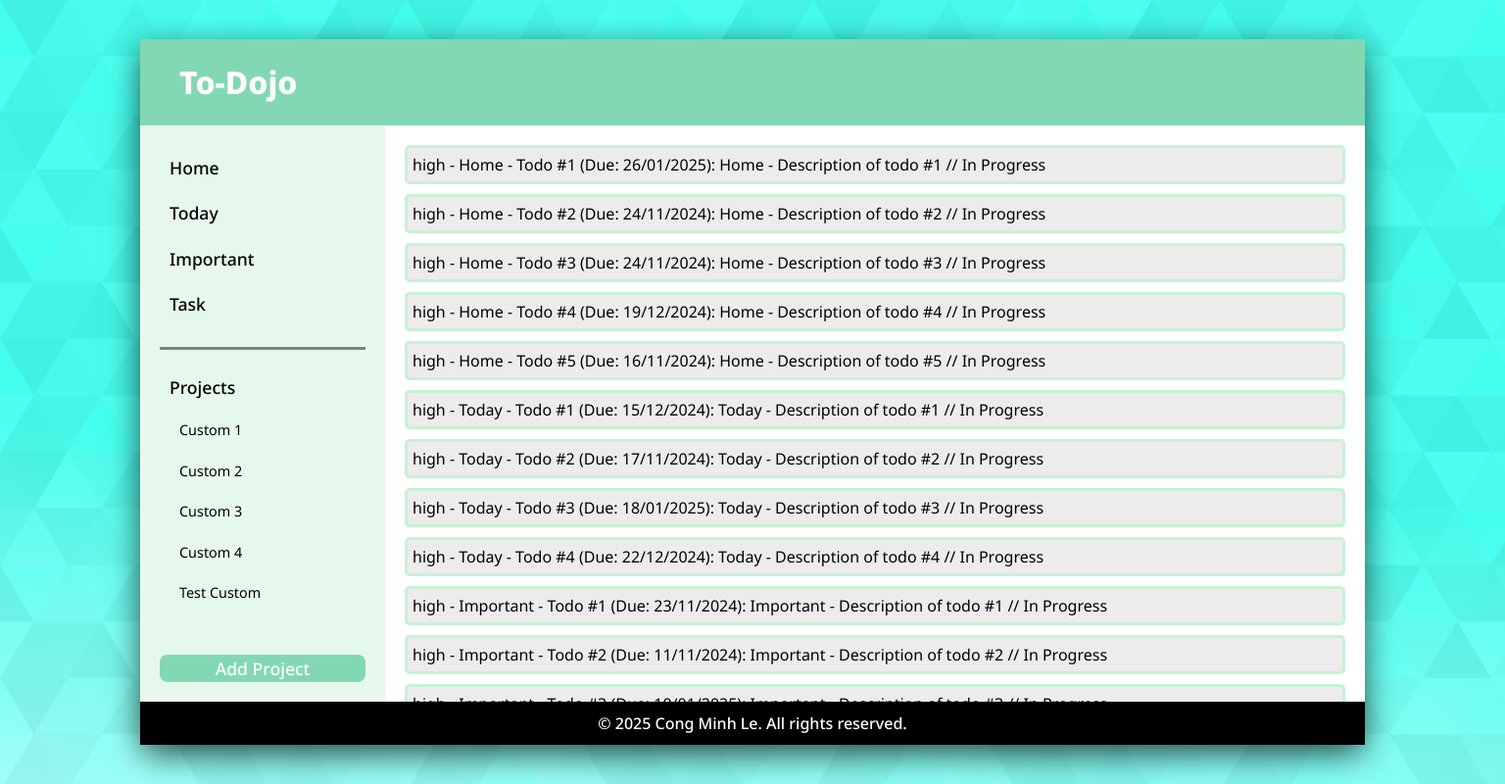
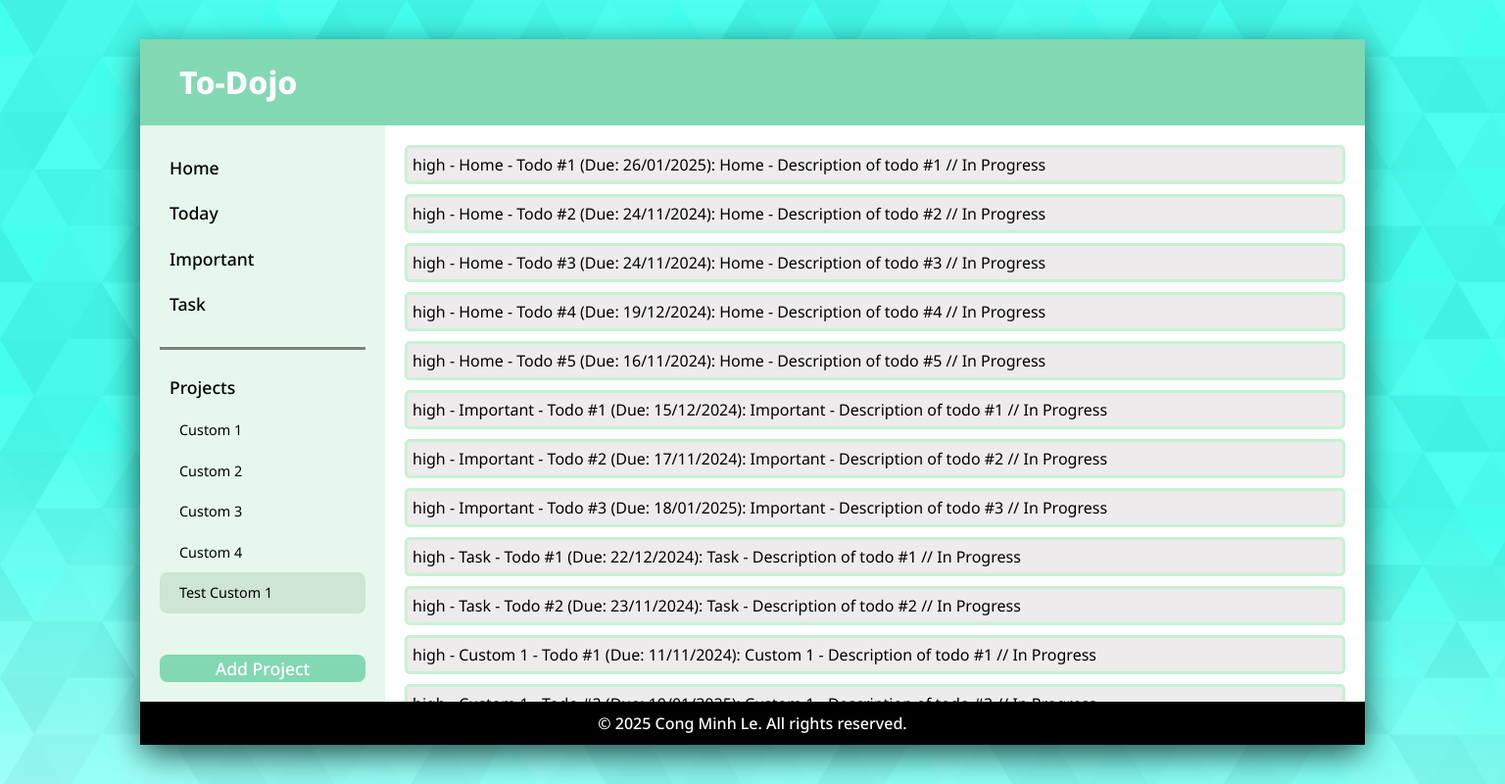
Before and after one commit to brianle169/todo-list, a website built with webpack: page src/template.html in a window 1536 px wide. Both pictures are taken after a click on the button "Add Project". Shown: the whole page at 98% size. Built offline with nearby package versions, Linux system fonts and the light colour scheme.

Commit message:
Fixed no projects are selected after creating new projects.

```diff
--- a/src/modules/App.js
+++ b/src/modules/App.js
@@ -7,13 +7,25 @@ import UI from "./UI.js";
 // combine those and control the state of the app. It will also store the variables, arrays, todos, etc.
 
 export default (function App() {
-  let data;
+  let currentProject = "Home";
+  let testProjectCounter = 1;
   const projList = [];
 
-  function loadData() {}
+  function setCurrentProject(projectName) {
+    currentProject = projectName;
+  }
+
+  function getCurrentProject() {
+    return currentProject;
+  }
 
   function createNewProject() {
-    projList.push(Controller.addProject("Test Custom", "custom"));
+    let newProj = Controller.addProject(
+      `Test Custom ${testProjectCounter++}`,
+      "custom"
+    );
+    projList.push(newProj);
+    setCurrentProject(newProj.name);
   }
 
   function getData() {
@@ -29,7 +41,6 @@ export default (function App() {
     const home = Controller.addProject("Home", "default");
     home.fillRandomTodos(5);
     const today = Controller.addProject("Today", "default");
-    today.fillRandomTodos(4);
     const important = Controller.addProject("Important", "default");
     important.fillRandomTodos(3);
     const task = Controller.addProject("Task", "default");
@@ -60,7 +71,14 @@ export default (function App() {
     UI.renderNavContent(projList);
 
     // Render the todos from home project
-    UI.renderAllTodos();
+    UI.renderHomeProject();
   }
-  return { init, createNewProject, getData, getProject };
+  return {
+    init,
+    createNewProject,
+    getData,
+    getProject,
+    setCurrentProject,
+    getCurrentProject,
+  };
 })();
--- a/src/modules/UI.js
+++ b/src/modules/UI.js
@@ -74,16 +74,28 @@ export default (function UI() {
   function createProjectComponents(project) {
     const projItem = document.createElement("div");
     projItem.classList.add(...["project-item", `type-${project.type}`]);
+    if (App.getCurrentProject() === project.name) {
+      projItem.classList.add("selected");
+    }
     projItem.id = `${project.name}`;
     projItem.textContent = `${project.name}`;
     return projItem;
   }
 
+  function createAddTodoButton() {
+    const todoBody = document.querySelector(".todo-container");
+    const addTodoButton = document.createElement("button");
+    addTodoButton.classList.add(...["btn", "add-todo"]);
+    addTodoButton.textContent = "Add Todo";
+    addTodoButton.addEventListener("click", addTodoHandler);
+    todoBody.appendChild(addTodoButton);
+  }
+
+  function addTodoHandler() {}
+
   function addProjectHandler() {
-    console.log("Pressed");
     App.createNewProject();
     let newData = App.getData();
-    console.log(newData);
     let nav = document.querySelector(".nav-bar");
     if (nav.innerHTML) {
       nav.innerHTML = "";
@@ -93,12 +105,24 @@ export default (function UI() {
     renderNavContent(newData);
   }
 
+  function projectClickHandler(event) {
+    let projectName = event.target.textContent;
+    let previousProject = document.querySelector(".selected");
+    previousProject.classList.remove("selected");
+    event.target.classList.add("selected");
+    App.setCurrentProject(projectName);
+    renderTodos(projectName);
+  }
+
   function renderMainPanel() {
     const mainPanel = createMainPanel();
     body.appendChild(mainPanel);
   }
 
   function renderTodos(projectName) {
+    if (projectName === "Home") {
+      renderHomeProject();
+    } else {
       const todoBody = document.querySelector(".todo-container");
       todoBody.innerHTML = "";
       // get the correct project object
@@ -107,17 +131,23 @@ export default (function UI() {
         let todoItem = createTodoComponents(todo);
         todoBody.appendChild(todoItem);
       }
+      createAddTodoButton();
+    }
   }
 
-  function renderAllTodos() {
+  function renderHomeProject() {
     const data = App.getData();
+    const homeProject = document.getElementById("Home");
+    homeProject.classList.add("selected");
     const todoBody = document.querySelector(".todo-container");
+    todoBody.innerHTML = "";
     for (let project of data) {
       for (let todo of project.todos) {
         let todoItem = createTodoComponents(todo);
         todoBody.appendChild(todoItem);
       }
     }
+    createAddTodoButton();
   }
 
   function renderNavContent(projectList) {
@@ -135,9 +165,7 @@ export default (function UI() {
     // render default section first
     for (let project of projectList) {
       let projectItem = createProjectComponents(project);
-      projectItem.addEventListener("click", (event) =>
-        renderTodos(event.target.textContent)
-      );
+      projectItem.addEventListener("click", projectClickHandler);
       if (project.type === "default") {
         defaultSection.appendChild(projectItem);
       } else {
@@ -145,5 +173,5 @@ export default (function UI() {
       }
     }
   }
-  return { renderMainPanel, renderNavContent, renderAllTodos };
+  return { renderMainPanel, renderNavContent, renderHomeProject };
 })();
--- a/src/style.css
+++ b/src/style.css
@@ -196,7 +196,8 @@ footer {
 
   .project-item.type-default,
   .custom-section-header,
-  .add-project {
+  .add-project,
+  .add-todo {
     font-size: clamp(1.1rem, 1.5vh, 1.3rem);
     font-weight: 500;
   }
@@ -211,7 +212,12 @@ footer {
     padding: 10px;
   }
 
-  .add-project {
+  .project-item.selected {
+    background-color: #cee4d4;
+  }
+
+  .add-project,
+  .add-todo {
     background: transparent;
     background-color: rgb(131, 216, 180);
     color: #ffffff;
@@ -219,7 +225,8 @@ footer {
   }
 
   .add-project:hover,
-  .project-item:hover {
+  .project-item:hover,
+  .add-todo:hover {
     cursor: pointer;
     background-color: #cee4d4;
   }
@@ -240,4 +247,10 @@ footer {
     border: 3px solid #c6f2d3;
     border-radius: 5px;
   }
+
+  .add-todo {
+    order: 2;
+    width: 30%;
+    align-self: center;
+  }
 }
```
Lines whose indentation alone changed are shown as unchanged.
